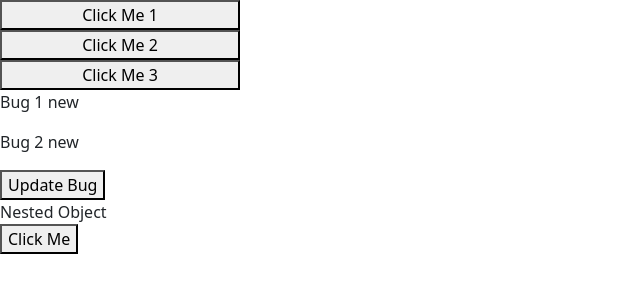
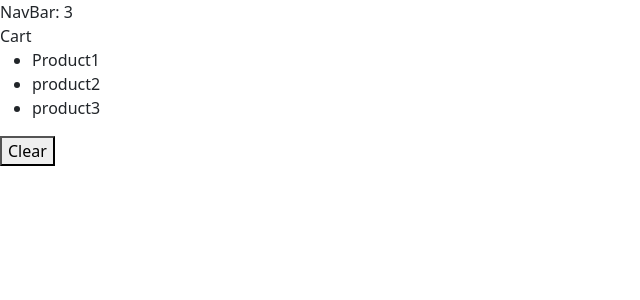
Before and after one commit to KlydeKun/react-app, a React (Vite) app: page / in a window 1280 px wide. Shown: the top 300 px of the page, without its empty margins (0-640 px from the left). Built offline with nearby package versions, Linux system fonts and the light colour scheme.

Commit message:
Sharing state between components

```diff
--- a/src/App.tsx
+++ b/src/App.tsx
@@ -5,6 +5,7 @@
 import Click from "./components/Click";
 import ListGroup from "./components/ListGroup";
 import NestedObject from "./components/NestedObject";
+import SharedState from "./components/SharedState";
 
 function App() {
   // let items = ["New York", "San Francisco", "Tokyo", "London", "Paris"];
@@ -26,12 +27,13 @@
       {/* <Button color="primary" onClick={() => console.log("Clicked!")}>
         My Button
       </Button> */}
-      <Click />
-      <BugUpdate />
-      <div>
+      {/* <Click /> */}
+      {/* <BugUpdate /> */}
+      {/* <div>
         Nested Object
         <NestedObject />
-      </div>
+      </div> */}
+      <SharedState />
     </>
   );
 }
--- /dev/null
+++ b/src/components/Cart.tsx
@@ -0,0 +1,22 @@
+import React from "react";
+
+interface Props {
+  cartItems: string[];
+  onClear: () => void;
+}
+
+const Cart = ({ cartItems, onClear }: Props) => {
+  return (
+    <>
+      <div>Cart</div>
+      <ul>
+        {cartItems.map((item) => (
+          <li key={item}>{item}</li>
+        ))}
+      </ul>
+      <button onClick={onClear}>Clear</button>
+    </>
+  );
+};
+
+export default Cart;
--- /dev/null
+++ b/src/components/NavBar.tsx
@@ -0,0 +1,11 @@
+import React from "react";
+
+interface Props {
+  cartItemsCount: number;
+}
+
+const NavBar = ({ cartItemsCount }: Props) => {
+  return <div>NavBar: {cartItemsCount}</div>;
+};
+
+export default NavBar;
--- /dev/null
+++ b/src/components/SharedState.tsx
@@ -0,0 +1,20 @@
+import React, { useState } from "react";
+import NavBar from "./NavBar";
+import Cart from "./Cart";
+
+const SharedState = () => {
+  const [cartItems, setCartItems] = useState([
+    "Product1",
+    "product2",
+    "product3",
+  ]);
+
+  return (
+    <div>
+      <NavBar cartItemsCount={cartItems.length} />
+      <Cart cartItems={cartItems} onClear={() => setCartItems([])} />
+    </div>
+  );
+};
+
+export default SharedState;
```
